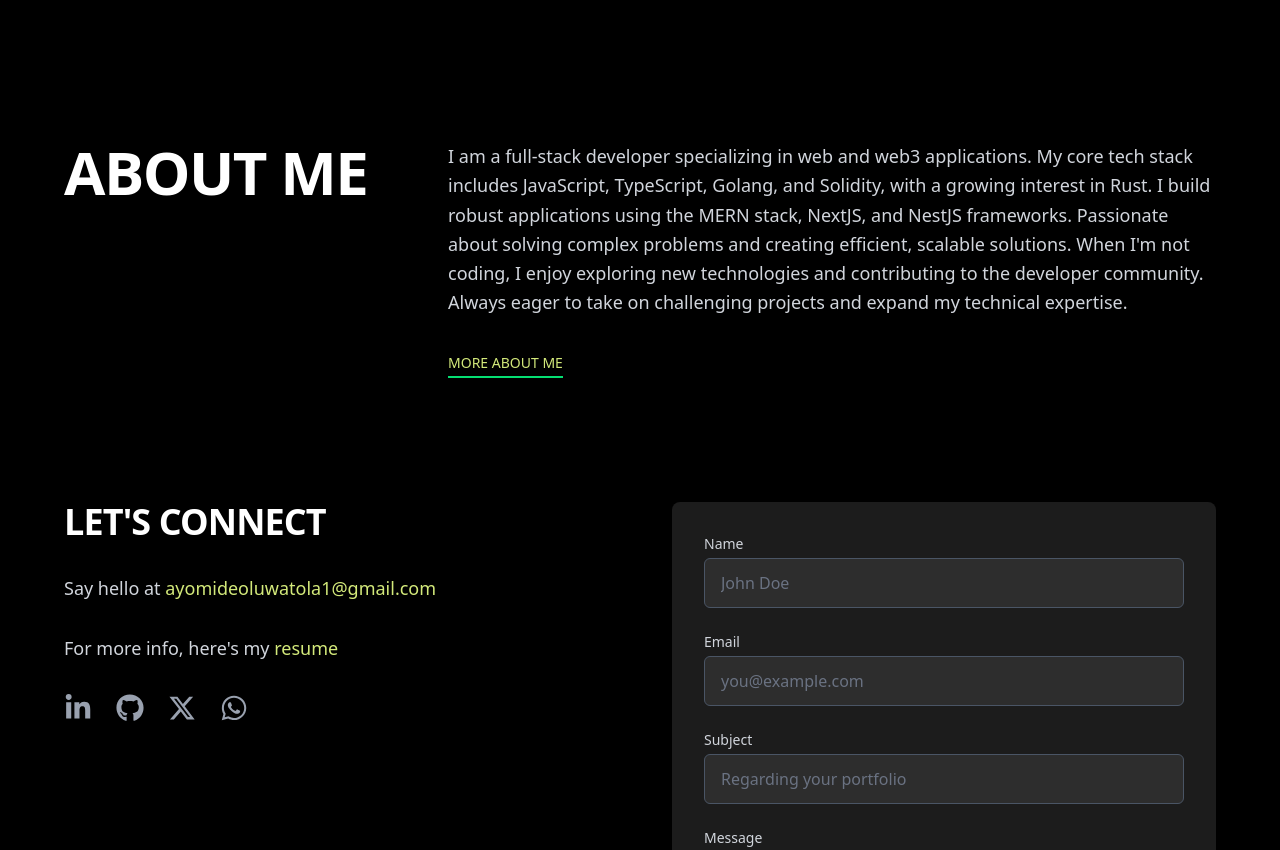
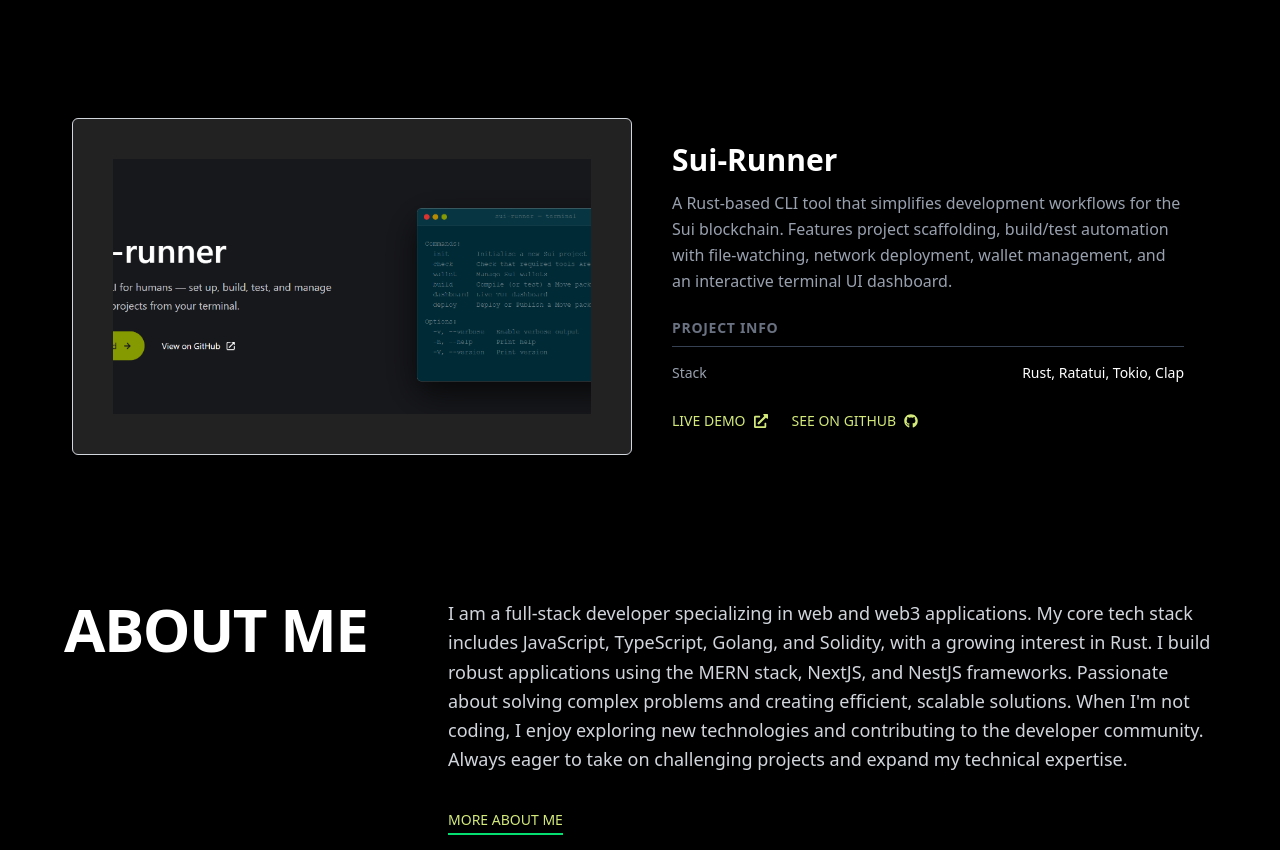
Before and after one commit to MikeyA-yo/ay10xdevportfolio, a Next.js app: page / in a window 1280 px wide. Shown: the part 3029-3879 px from the top of the page. Built offline with nearby package versions, Linux system fonts and the light colour scheme.

Commit message:
add sui-runner project

```diff
--- a/components/projects.tsx
+++ b/components/projects.tsx
@@ -44,6 +44,14 @@ const projects: ProjectCardProps[] = [
       stack:['Golang', 'React (Frontend docs)'],
       liveDemoLink: 'https://ayshell-guide.vercel.app/',
       githubLink: 'https://github.com/MikeyA-yo/ayshell-guide'
+    },
+    {
+      image: '/suirunner.png',
+      title: 'Sui-Runner',
+      description: 'A Rust-based CLI tool that simplifies development workflows for the Sui blockchain. Features project scaffolding, build/test automation with file-watching, network deployment, wallet management, and an interactive terminal UI dashboard.',
+      stack: ['Rust', 'Ratatui', 'Tokio', 'Clap'],
+      liveDemoLink: 'https://suirunner.vercel.app/',
+      githubLink: 'https://github.com/MikeyA-yo/sui-runner'
     }
 ]
 export default function Projects(){
```
Also changed, not shown: public/suirunner.png (added).
